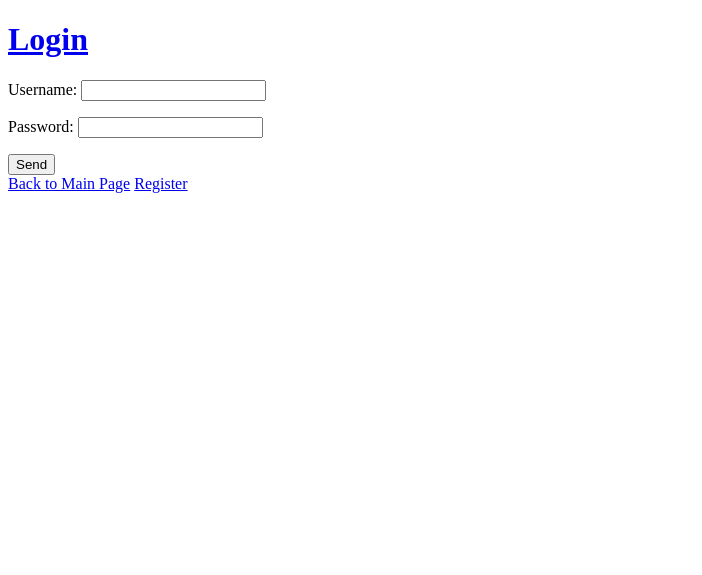
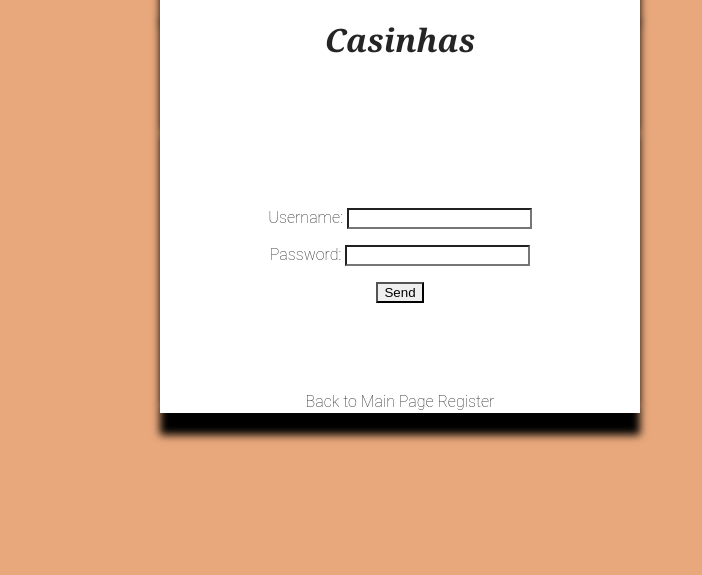
Before and after one commit to Jopamoleite/LTW_PROJ1920, a PHP site: page /login.html in a window 1280 px wide. Shown: the top 575 px of the page, without its empty margins (0-702 px from the left). Run offline with PHP 8.4, Linux system fonts and the light colour scheme.

Commit message:
Started styling login form

```diff
--- a/Project/index.html
+++ b/Project/index.html
@@ -10,7 +10,7 @@
   <body>
     <header>
       <h1><a href="index.html">casinhas</a></h1>
-      <h2><a href="index.html">for murther</a></h2>
+      <h2><a href="index.html">gfhgfhg ytggvg</a></h2>
       <div id="signup">
         <a href="register.html">Register</a>
         <a href="login.html">Login</a>
--- a/Project/index_style.css
+++ b/Project/index_style.css
@@ -20,7 +20,7 @@ header{
 	line-height: 0.4em;
     word-spacing: 15%;
     text-align: center;
-    box-shadow: 0px 0px 10px black;
+    box-shadow: 0em 0em 0.5em black;
 }
 
 header h1{
--- a/Project/login.html
+++ b/Project/login.html
@@ -1,24 +1,26 @@
 <!DOCTYPE html>
 <html lang="en-US">
   <head>
-    <title>Login</title>
+    <title>Casinhas - Login</title>
     <meta charset="UTF-8">
     <meta name="viewport" content="width=device-width, initial-scale=1.0">
+    <link href="login_style.css" rel="stylesheet">
+    <link href="login_layout.css" rel="stylesheet">
   </head>
   <body>
     <header>
-        <h1><a href="login.html">Login</a></h1>
+        <h1><a href="login.html">Casinhas</a></h1>
     </header>
-    <body>
+    <div id="user_input">
       <form action="login.php" method="post">
-          <p><label>Username: <input type="text" name="username" id="username"></label></p>
-          <p><label>Password: <input type="password" name="password" id="password"></label></p>
-          <input type="submit" value="Send">
+            <p><label>Username: <input type="text" name="username" id="username"></label></p>
+            <p><label>Password: <input type="password" name="password" id="password"></label></p>
+            <input type="submit" value="Send">
       </form>
       <div id="leave_login">
-        <a href="index.html">Back to Main Page</a>
-        <a href="register.html">Register</a>
+          <a href="index.html">Back to Main Page</a>
+          <a href="register.html">Register</a>
       </div>
-  </body>
+    </div>
   </body>
 </html>
--- a/Project/login_layout.css
+++ b/Project/login_layout.css
@@ -1,34 +1,25 @@
 body{
     display: grid;
-    grid-template-rows: 36em auto auto auto;
+    grid-template-rows: 7em 13em 16em auto;
 	grid-template-columns: 30em;
 }
 
 header{
-	grid-row: 1/3;
+	grid-row: 1;
     grid-column: 1;
-
-	display: grid;
-    grid-template-areas: "h1"
-                         "none"
-                         "none";
 }
 
-header h1{
-	grid-area: h1;
+#user_input form{
+    grid-row: 2;
+    grid-column: 1;
 }
 
-header h2{
-	grid-area: h2;
+#leave_login{
+    grid-row: 3;
+    grid-column: 1;
 }
 
-body{
-    grid-row: 2;
-    grid-column: 1;
-
-}
-
-#signup{
+/*#signup{
     grid-area: signup;
     display: flex;
     flex-direction: row;
@@ -38,4 +29,4 @@ body{
 
 #signup a{
     flex-grow: 1;
-}
+}*/
--- a/Project/login_style.css
+++ b/Project/login_style.css
@@ -20,7 +20,8 @@ header{
 	line-height: 0.4em;
     word-spacing: 15%;
     text-align: center;
-    box-shadow: 0px 0px 10px black;
+    box-shadow: 0em -5.5em 0.5em black,
+                0em 1.3em 0.5em black;
 }
 
 header h1{
@@ -31,14 +32,39 @@ header h1{
     text-align: center;
 }
 
-header h2{
-    font-size: 1em;
-    font-weight: lighter;
-    font-style: italic;
-    text-align: center;
+input {
+    -webkit-appearance: none;
+    appearance: none;
 }
 
-#signup :nth-child(n) {
+#user_input form{
+    color:#252525;
+	background-color: #FFFFFF;
+    font-family: "Roboto";
+    font-weight: lighter;
+	padding: 5em;
+	line-height: 0.4em;
+    word-spacing: 15%;
+    text-align: center;
+    box-shadow: 0em 1.4em 0.5em black;
+}
+
+#leave_login{
+    color:#252525;
+	background-color: #FFFFFF;
+    font-family: "Roboto";
+    font-weight: lighter;
+	padding: 1em;
+	padding-bottom: 0.5em;
+	line-height: 0.4em;
+    word-spacing: 15%;
+    text-align: center;
+    box-shadow: 0em 1.4em 0.5em black;
+}
+
+
+
+/*#signup :nth-child(n) {
     background-color: #252525;
     color: #FFFFFF;
     padding: 1em;
@@ -55,4 +81,4 @@ header h2{
     background-color: #252525;
     color: #FFFFFF;
     margin-left: 0.5em;
-}
+}*/
```
Also changed, not shown: Project/layout.css (deleted, +0 -35 lines), Project/style.css (deleted, +0 -61 lines).
